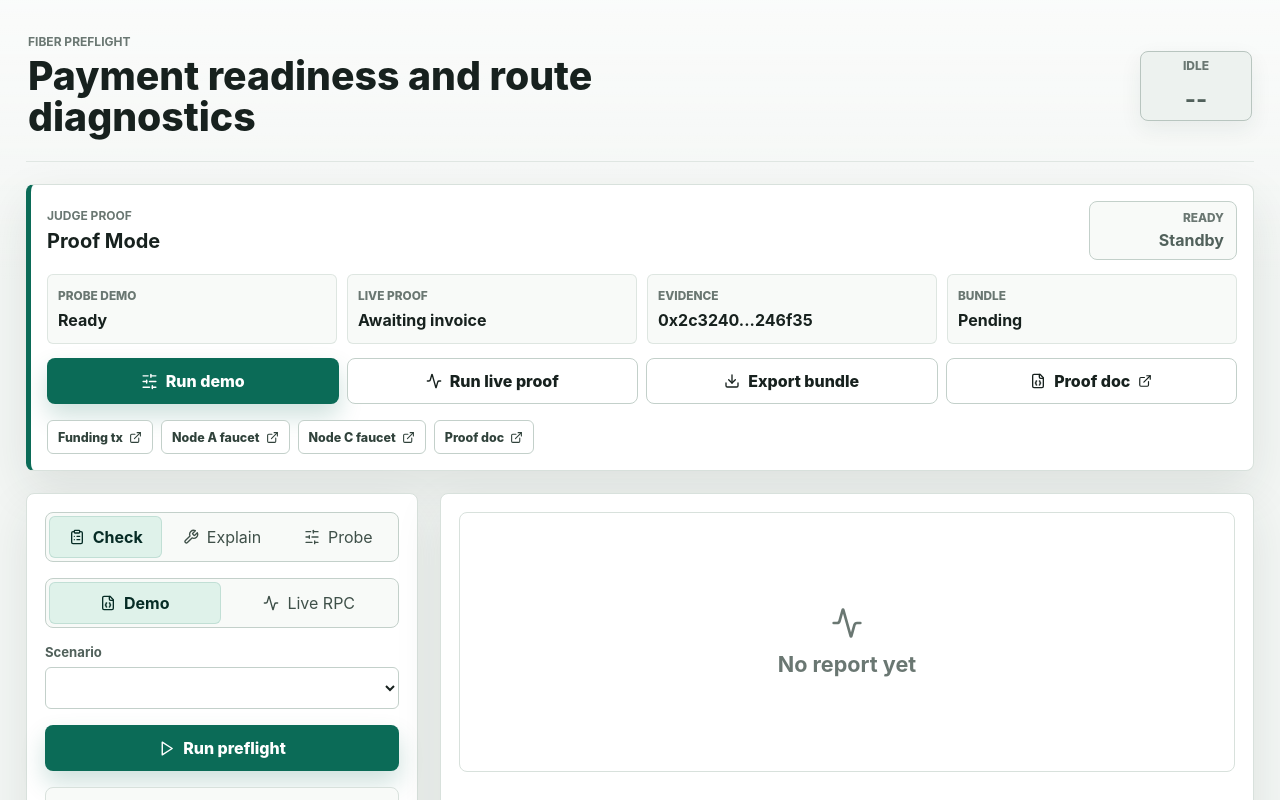
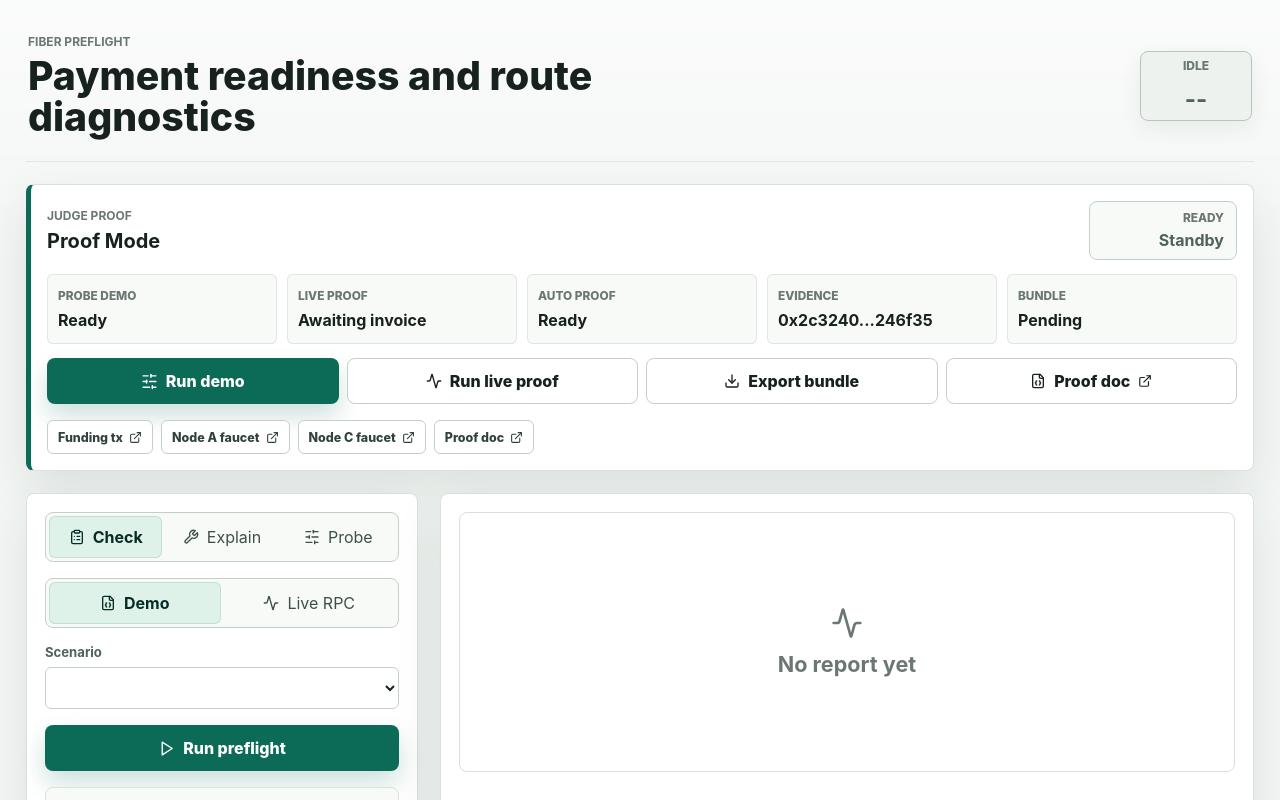
Before and after one commit to zuhdev/fiber-preflight, a React (Vite) app in the folder apps/web/: page / in a window 1280 px wide. Shown: the top 800 px of the page. Built offline with nearby package versions, Linux system fonts and the light colour scheme.

Commit message:
Harden one-click live proof flow

```diff
--- a/apps/web/src/App.tsx
+++ b/apps/web/src/App.tsx
@@ -47,7 +47,7 @@ import {
   type RunbookStep,
   type SupportBundle
 } from "@fiber-preflight/core";
-import { useEffect, useMemo, useState } from "react";
+import { useEffect, useMemo, useRef, useState } from "react";
 import { demoScenarios, storyForScenario, type DemoStory } from "./demoScenarios.js";
 import {
   clearReportHistory,
@@ -61,6 +61,7 @@ import {
 
 type Mode = "check" | "explain" | "probe";
 type Source = "demo" | "live";
+type AutoLiveStatus = "idle" | "queued" | "running" | "verified" | "failed";
 
 interface LiveTestRun {
   generatedAt: string;
@@ -97,10 +98,13 @@ const TESTNET_PROOF = {
 
 const JUDGE_SCENARIO_NAME = "MPP needed";
 const PUDGE_TX_BASE_URL = "https://pudge.explorer.nervos.org/transaction";
+const autoLiveRunKeys = new Set<string>();
 
 export function App() {
   const initialQuery = useMemo(() => new URLSearchParams(window.location.search), []);
   const initialSource = querySource(initialQuery.get("source"));
+  const autoLiveRequested = useMemo(() => queryBoolean(initialQuery.get("autoLive"), false), [initialQuery]);
+  const autoLiveRunKeyRef = useRef<string | undefined>(undefined);
   const [mode, setMode] = useState<Mode>(() => queryMode(initialQuery.get("mode")));
   const [source, setSource] = useState<Source>(initialSource);
   const [scenarioName, setScenarioName] = useState(() => queryScenario(initialQuery.get("scenario")));
@@ -128,7 +132,9 @@ export function App() {
   const [statusBusy, setStatusBusy] = useState(false);
   const [liveTestBusy, setLiveTestBusy] = useState(false);
   const [error, setError] = useState<string | undefined>();
-  const [autoLiveProof, setAutoLiveProof] = useState(() => queryBoolean(initialQuery.get("autoLive"), false));
+  const [autoLiveStatus, setAutoLiveStatus] = useState<AutoLiveStatus>(() =>
+    autoLiveRequested ? "queued" : "idle"
+  );
 
   const scenario = useMemo(
     () => demoScenarios.find((item) => item.name === scenarioName) ?? demoScenarios[0],
@@ -421,8 +427,9 @@ export function App() {
     return nextChannels;
   }
 
-  async function runLiveTest() {
+  async function runLiveTest(options: { auto?: boolean } = {}) {
     setLiveTestBusy(true);
+    if (options.auto) setAutoLiveStatus("running");
     setError(undefined);
     setImportedBundle(undefined);
     try {
@@ -510,7 +517,7 @@ export function App() {
       }
 
       setStatusReport(nextStatus);
-      setLiveTest({
+      const nextLiveTest: LiveTestRun = {
         generatedAt: new Date().toISOString(),
         rpcUrl,
         steps,
@@ -518,9 +525,16 @@ export function App() {
         channels: nextChannels,
         preflight: nextReport,
         probe: nextProbeReport
-      });
+      };
+      setLiveTest(nextLiveTest);
+      if (isLiveProofVerified(nextLiveTest)) {
+        setAutoLiveStatus("verified");
+      } else if (options.auto) {
+        setAutoLiveStatus("failed");
+      }
     } catch (err) {
       setLiveTest(undefined);
+      if (options.auto) setAutoLiveStatus("failed");
       setError(err instanceof Error ? err.message : String(err));
     } finally {
       setLiveTestBusy(false);
@@ -553,11 +567,47 @@ export function App() {
   }
 
   useEffect(() => {
-    if (!autoLiveProof) return;
-    setAutoLiveProof(false);
-    if (source !== "live" || !invoice.trim()) return;
-    void runLiveTest();
-  }, [autoLiveProof, invoice, source]);
+    if (!autoLiveRequested) return;
+
+    const trimmedInvoice = invoice.trim();
+    const trimmedRpcUrl = rpcUrl.trim();
+    const trimmedApiUrl = apiUrl.trim();
+
+    if (source !== "live") {
+      setAutoLiveStatus("idle");
+      return;
+    }
+
+    if (!trimmedInvoice || !trimmedRpcUrl || (useApiProxy && !trimmedApiUrl)) {
+      setAutoLiveStatus("queued");
+      return;
+    }
+
+    if (liveProofReady) {
+      setAutoLiveStatus("verified");
+      return;
+    }
+
+    if (liveTestBusy) return;
+
+    const autoLiveKey = [
+      trimmedRpcUrl,
+      useApiProxy ? trimmedApiUrl : "direct",
+      trimmedInvoice
+    ].join("|");
+
+    if (autoLiveRunKeyRef.current === autoLiveKey || autoLiveRunKeys.has(autoLiveKey)) return;
+    setAutoLiveStatus("queued");
+
+    const timer = window.setTimeout(() => {
+      if (autoLiveRunKeys.has(autoLiveKey)) return;
+      autoLiveRunKeys.add(autoLiveKey);
+      autoLiveRunKeyRef.current = autoLiveKey;
+      void runLiveTest({ auto: true });
+    }, 250);
+
+    return () => window.clearTimeout(timer);
+  }, [apiUrl, autoLiveRequested, invoice, liveProofReady, liveTestBusy, rpcUrl, source, useApiProxy]);
 
   return (
     <main className="shell">
@@ -575,6 +625,7 @@ export function App() {
       <JudgeProofPanel
         demoReady={judgeDemoReady}
         liveReady={liveProofReady}
+        autoLiveStatus={autoLiveStatus}
         bundleReady={Boolean(activeExportReport)}
         demoBusy={busy}
         liveBusy={liveTestBusy}
@@ -670,7 +721,7 @@ export function App() {
                 Test connection
               </button>
               <div className="live-actions">
-                <button className="primary" onClick={runLiveTest} disabled={liveTestBusy}>
+                <button className="primary" onClick={() => void runLiveTest()} disabled={liveTestBusy}>
                   {liveTestBusy ? <RefreshCw className="spin" size={17} /> : <Play size={17} />}
                   Run live test
                 </button>
@@ -782,6 +833,7 @@ export function App() {
 function JudgeProofPanel({
   demoReady,
   liveReady,
+  autoLiveStatus,
   bundleReady,
   demoBusy,
   liveBusy,
@@ -791,6 +843,7 @@ function JudgeProofPanel({
 }: {
   demoReady: boolean;
   liveReady: boolean;
+  autoLiveStatus: AutoLiveStatus;
   bundleReady: boolean;
   demoBusy: boolean;
   liveBusy: boolean;
@@ -804,6 +857,31 @@ function JudgeProofPanel({
     { label: "Node C faucet", href: pudgeTransactionUrl(TESTNET_PROOF.nodeCFaucetTx) },
     { label: "Proof doc", href: TESTNET_PROOF.proofDocUrl }
   ];
+  const proofStateClass = liveReady
+    ? "pass"
+    : autoLiveStatus === "failed"
+      ? "fail"
+      : autoLiveStatus === "running" || autoLiveStatus === "queued" || demoReady
+        ? "warn"
+        : "idle";
+  const proofStateLabel = liveReady
+    ? "live verified"
+    : autoLiveStatus === "running"
+      ? "auto running"
+      : autoLiveStatus === "queued"
+        ? "auto queued"
+        : demoReady
+          ? "demo verified"
+          : autoLiveStatus === "failed"
+            ? "manual needed"
+            : "ready";
+  const proofStateValue = liveReady
+    ? "Testnet"
+    : autoLiveStatus === "running" || autoLiveStatus === "queued"
+      ? "Proof"
+      : demoReady
+        ? "Probe"
+        : "Standby";
 
   return (
     <section className="judge-proof-panel">
@@ -812,9 +890,9 @@ function JudgeProofPanel({
           <p className="eyebrow">Judge Proof</p>
           <h2>Proof Mode</h2>
         </div>
-        <div className={`judge-proof-state ${liveReady ? "pass" : demoReady ? "warn" : "idle"}`}>
-          <span>{liveReady ? "live verified" : demoReady ? "demo verified" : "ready"}</span>
-          <strong>{liveReady ? "Testnet" : demoReady ? "Probe" : "Standby"}</strong>
+        <div className={`judge-proof-state ${proofStateClass}`}>
+          <span>{proofStateLabel}</span>
+          <strong>{proofStateValue}</strong>
         </div>
       </div>
 
@@ -826,6 +904,10 @@ function JudgeProofPanel({
         <div>
           <span>Live proof</span>
           <strong>{liveReady ? "Verified" : "Awaiting invoice"}</strong>
+        </div>
+        <div className={`auto-proof ${autoLiveStatus}`}>
+          <span>Auto proof</span>
+          <strong>{autoLiveStatusLabel(autoLiveStatus)}</strong>
         </div>
         <div>
           <span>Evidence</span>
@@ -1724,6 +1806,14 @@ function isLiveProofVerified(run: LiveTestRun | undefined): boolean {
   return Boolean(readyChannel && run?.probe?.verdict === "payable");
 }
 
+function autoLiveStatusLabel(status: AutoLiveStatus): string {
+  if (status === "queued") return "Queued";
+  if (status === "running") return "Running";
+  if (status === "verified") return "Verified";
+  if (status === "failed") return "Needs manual run";
+  return "Ready";
+}
+
 function isPaymentVerdict(value: unknown): value is PreflightReport["verdict"] {
   return value === "payable" || value === "risky" || value === "blocked" || value === "unknown";
 }
--- a/apps/web/src/styles.css
+++ b/apps/web/src/styles.css
@@ -219,6 +219,12 @@ code {
   background: var(--amber-soft);
 }
 
+.judge-proof-state.fail {
+  border-color: #e4a0a0;
+  color: var(--red);
+  background: var(--red-soft);
+}
+
 .judge-proof-state span,
 .judge-proof-grid span {
   color: var(--ink-soft);
@@ -229,7 +235,7 @@ code {
 
 .judge-proof-grid {
   display: grid;
-  grid-template-columns: repeat(4, minmax(0, 1fr));
+  grid-template-columns: repeat(5, minmax(0, 1fr));
   gap: 10px;
 }
 
@@ -246,6 +252,22 @@ code {
 
 .judge-proof-grid strong {
   overflow-wrap: anywhere;
+}
+
+.auto-proof.running,
+.auto-proof.queued {
+  border-color: #e0c36d;
+  background: var(--amber-soft);
+}
+
+.auto-proof.verified {
+  border-color: #8fc9aa;
+  background: var(--primary-soft);
+}
+
+.auto-proof.failed {
+  border-color: #e4a0a0;
+  background: var(--red-soft);
 }
 
 .judge-proof-actions {
```
Also changed, not shown: 3 other files (tests, documents, lock files or other folders).
